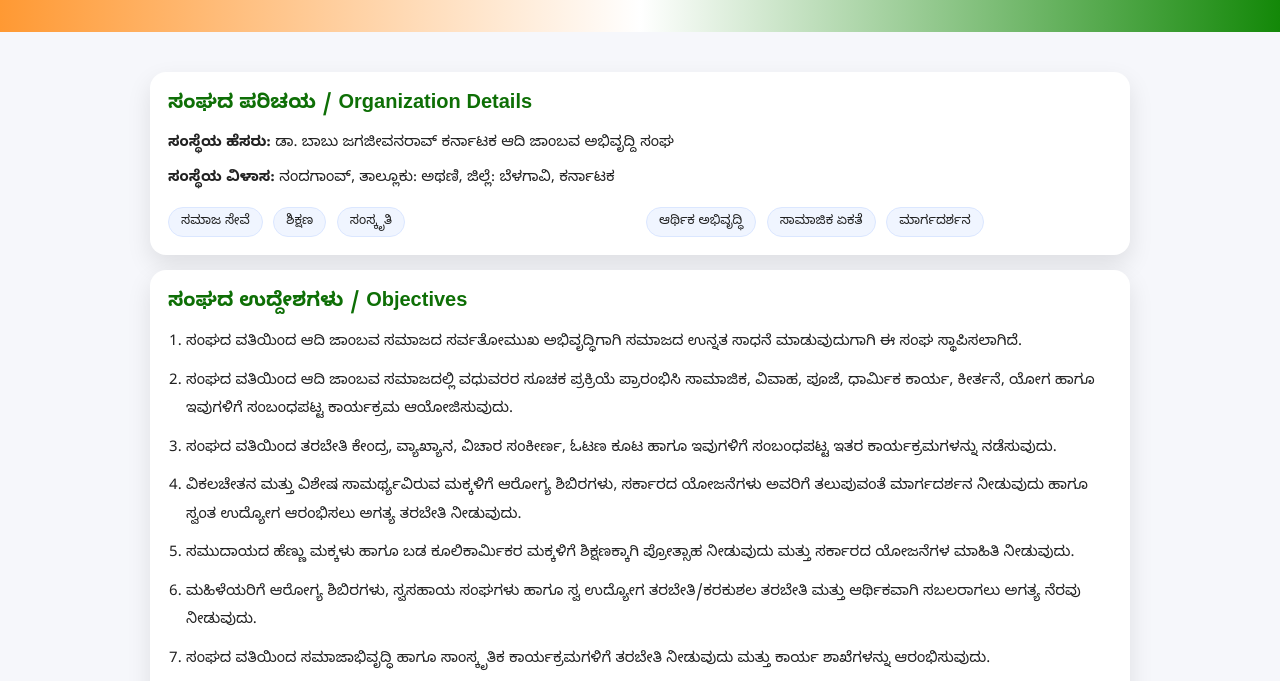
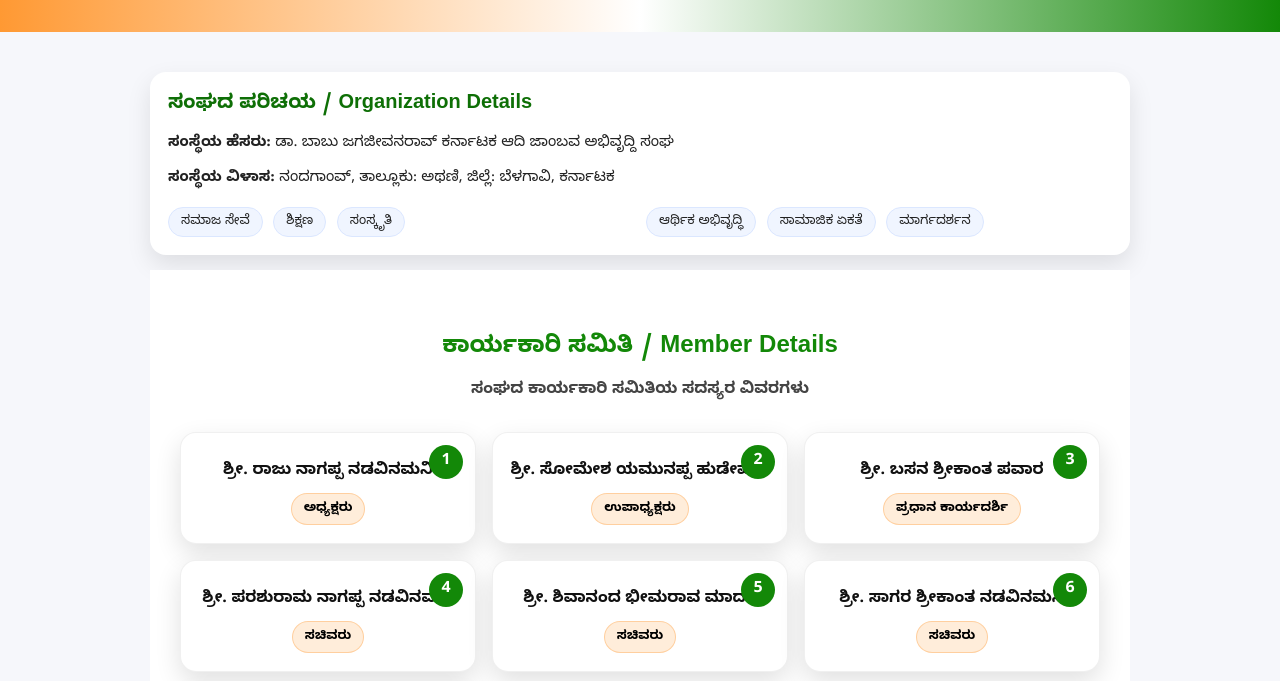
Before and after one commit to darshan5462-maker/mywebsite1, a plain HTML site: page about.html in a window 1280 px wide. Shown: the part 224-905 px from the top of the page. Drawn offline with Linux system fonts and the light colour scheme.

Commit message:
Add files via upload

```diff
--- a/about.html
+++ b/about.html
@@ -83,6 +83,73 @@
     .obj-list li{
       margin-bottom:10px;
     }
+    /* ===== MEMBER DETAILS SECTION ===== */
+.member-sub{
+  max-width:800px;
+  margin:0 auto 20px;
+  color:#444;
+  font-weight:600;
+}
+
+.member-grid{
+  display:grid;
+  grid-template-columns:repeat(auto-fit, minmax(220px, 1fr));
+  gap:16px;
+  max-width:1100px;
+  margin:0 auto;
+  padding:10px;
+}
+
+.member-card{
+  background:#fff;
+  border-radius:16px;
+  padding:18px 16px;
+  box-shadow:0 10px 26px rgba(0,0,0,0.12);
+  border:1px solid rgba(0,0,0,0.06);
+  text-align:center;
+  transition:0.2s;
+  position:relative;
+  overflow:hidden;
+}
+
+.member-card:hover{
+  transform:translateY(-3px);
+}
+
+.member-no{
+  position:absolute;
+  top:12px;
+  right:12px;
+  background:#138808;
+  color:#fff;
+  width:34px;
+  height:34px;
+  border-radius:50%;
+  display:flex;
+  align-items:center;
+  justify-content:center;
+  font-weight:900;
+}
+
+.member-name{
+  font-size:16px;
+  font-weight:800;
+  margin-top:10px;
+  color:#111;
+}
+
+.member-post{
+  margin-top:10px;
+  display:inline-block;
+  padding:6px 12px;
+  border-radius:999px;
+  background:rgba(255,153,51,0.18);
+  border:1px solid rgba(255,153,51,0.35);
+  font-weight:900;
+  font-size:13px;
+  color:#000;
+}
+
 
     @media(max-width:750px){
       .info-grid{grid-template-columns:1fr;}
@@ -125,6 +192,59 @@
         </div>
       </div>
     </div>
+    <section class="section light" id="members">
+  <h2>ಕಾರ್ಯಕಾರಿ ಸಮಿತಿ / Member Details</h2>
+  <p class="member-sub">
+    ಸಂಘದ ಕಾರ್ಯಕಾರಿ ಸಮಿತಿಯ ಸದಸ್ಯರ ವಿವರಗಳು
+  </p>
+
+  <div class="member-grid">
+
+    <div class="member-card">
+      <div class="member-no">1</div>
+      <div class="member-name">ಶ್ರೀ. ರಾಜು ನಾಗಪ್ಪ ನಡವಿನಮನಿ</div>
+      <div class="member-post">ಅಧ್ಯಕ್ಷರು</div>
+    </div>
+
+    <div class="member-card">
+      <div class="member-no">2</div>
+      <div class="member-name">ಶ್ರೀ. ಸೋಮೇಶ ಯಮುನಪ್ಪ ಹುಡೇಮನಿ</div>
+      <div class="member-post">ಉಪಾಧ್ಯಕ್ಷರು</div>
+    </div>
+
+    <div class="member-card">
+      <div class="member-no">3</div>
+      <div class="member-name">ಶ್ರೀ. ಬಸನ ಶ್ರೀಕಾಂತ ಪವಾರ</div>
+      <div class="member-post">ಪ್ರಧಾನ ಕಾರ್ಯದರ್ಶಿ</div>
+    </div>
+
+    <div class="member-card">
+      <div class="member-no">4</div>
+      <div class="member-name">ಶ್ರೀ. ಪರಶುರಾಮ ನಾಗಪ್ಪ ನಡವಿನಮನಿ</div>
+      <div class="member-post">ಸಚಿವರು</div>
+    </div>
+
+    <div class="member-card">
+      <div class="member-no">5</div>
+      <div class="member-name">ಶ್ರೀ. ಶಿವಾನಂದ ಭೀಮರಾವ ಮಾದರ</div>
+      <div class="member-post">ಸಚಿವರು</div>
+    </div>
+
+    <div class="member-card">
+      <div class="member-no">6</div>
+      <div class="member-name">ಶ್ರೀ. ಸಾಗರ ಶ್ರೀಕಾಂತ ನಡವಿನಮನಿ</div>
+      <div class="member-post">ಸಚಿವರು</div>
+    </div>
+
+    <div class="member-card">
+      <div class="member-no">7</div>
+      <div class="member-name">ಶ್ರೀ. ಸುಬಾಶ ಶ್ರೀಕಾಂತ ನಡವಿನಮನಿ</div>
+      <div class="member-post">ಸಚಿವರು</div>
+    </div>
+
+  </div>
+</section>
+
 
     <!-- OBJECTIVES -->
     <div class="card">
```
